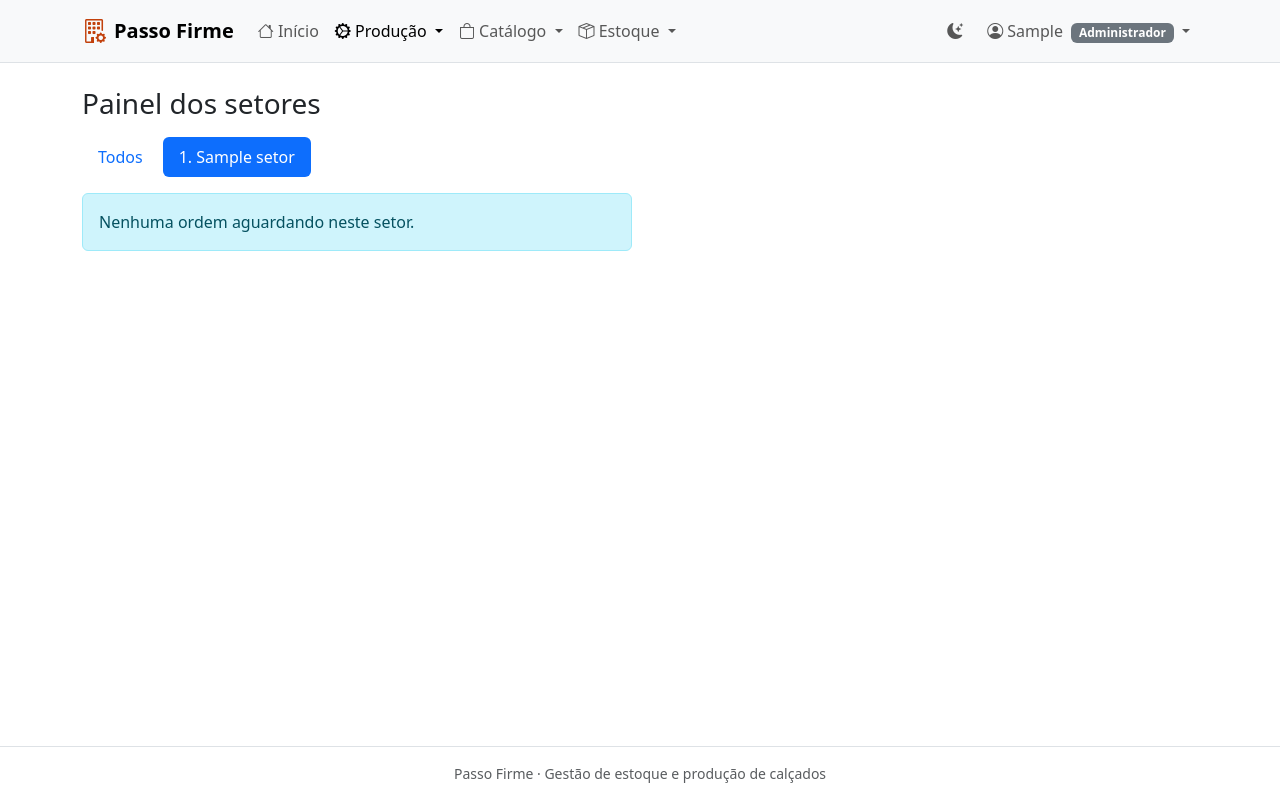
After one commit to vinicius-arantes/gestao-calcados, a Django app: page /producao/painel/ in a window 1280 px wide. The commit adds this page. Run offline with Django 5.2, Linux system fonts and the light colour scheme; a user stored in the database is signed in; tables that the repository leaves empty hold one stand-in row (values such as "Sample post").

Commit message:
feat: painel dos setores com a fila de cada setor

```diff
--- a/producao/urls.py
+++ b/producao/urls.py
@@ -14,4 +14,5 @@ urlpatterns = [
     path('ordens/<int:pk>/concluir/', views.concluir_ordem, name='ordem_concluir'),
     path('ordens/<int:pk>/cancelar/', views.cancelar_ordem, name='ordem_cancelar'),
     path('etapas/<int:pk>/avancar/', views.avancar_etapa, name='etapa_avancar'),
+    path('painel/', views.painel_setores, name='painel'),
 ]
--- a/producao/views.py
+++ b/producao/views.py
@@ -3,7 +3,7 @@ from django.contrib.auth.decorators import login_required, permission_required
 from django.core.exceptions import ValidationError
 from django.db import transaction
 from django.db.models import Q
-from django.shortcuts import get_object_or_404, redirect
+from django.shortcuts import get_object_or_404, redirect, render
 from django.urls import reverse_lazy
 from django.utils import timezone
 from django.utils.http import url_has_allowed_host_and_scheme
@@ -14,7 +14,7 @@ from config.mixins import AcessoMixin, CrudMixin, ExclusaoMixin
 
 from . import services
 from .forms import ConcluirEtapaForm, GradeFormSet, OrdemProducaoForm
-from .models import EtapaOrdem, OrdemProducao
+from .models import EtapaOrdem, OrdemProducao, Setor
 
 
 class OrdemListView(AcessoMixin, ListView):
@@ -186,3 +186,28 @@ def avancar_etapa(request, pk):
     if url_has_allowed_host_and_scheme(destino, allowed_hosts={request.get_host()}):
         return redirect(destino)
     return redirect(etapa.ordem)
+
+
+@login_required
+@permission_required('producao.view_etapaordem', raise_exception=True)
+def painel_setores(request):
+    """Fila de cada setor: ordens em produção cuja etapa atual está no setor."""
+    setores = Setor.objects.filter(ativo=True)
+    setor_id = request.GET.get('setor')
+    if setor_id is None and request.user.perfil.setor_id:
+        setor_id = str(request.user.perfil.setor_id)
+
+    etapas = []
+    ordens = (
+        OrdemProducao.objects.filter(status=OrdemProducao.Status.EM_PRODUCAO)
+        .select_related('modelo', 'cor').prefetch_related('itens')
+        .order_by('-prioridade', 'data_prevista')
+    )
+    for ordem in ordens:
+        etapa = ordem.etapa_atual
+        if etapa and (not setor_id or str(etapa.setor_id) == setor_id):
+            etapas.append(etapa)
+
+    return render(request, 'producao/painel_setores.html', {
+        'setores': setores, 'setor_id': setor_id or '', 'etapas': etapas,
+    })
--- a/templates/includes/menu.html
+++ b/templates/includes/menu.html
@@ -12,6 +12,10 @@
     <li><a class="dropdown-item" href="{% url 'producao:ordem_lista' %}">Ordens de produção</a></li>
     {% if perms.producao.add_ordemproducao %}
     <li><a class="dropdown-item" href="{% url 'producao:ordem_nova' %}">Nova ordem</a></li>
+    {% endif %}
+    {% if perms.producao.view_etapaordem %}
+    <li><hr class="dropdown-divider"></li>
+    <li><a class="dropdown-item" href="{% url 'producao:painel' %}">Painel dos setores</a></li>
     {% endif %}
   </ul>
 </li>
--- /dev/null
+++ b/templates/producao/painel_setores.html
@@ -0,0 +1,37 @@
+{% extends 'base.html' %}
+{% block titulo %}Painel dos setores{% endblock %}
+{% block conteudo %}
+<h1 class="h3 mb-3">Painel dos setores</h1>
+<ul class="nav nav-pills flex-wrap gap-1 mb-3">
+  <li class="nav-item"><a class="nav-link {% if not setor_id %}active{% endif %}" href="?setor=">Todos</a></li>
+  {% for setor in setores %}
+  <li class="nav-item"><a class="nav-link {% if setor_id == setor.pk|stringformat:'s' %}active{% endif %}" href="?setor={{ setor.pk }}">{{ setor.sequencia }}. {{ setor.nome }}</a></li>
+  {% endfor %}
+</ul>
+<div class="row row-cols-1 row-cols-lg-2 g-3">
+  {% for etapa in etapas %}
+  <div class="col">
+    <div class="card h-100 shadow-sm {% if etapa.ordem.atrasada %}border-danger{% endif %}">
+      <div class="card-header d-flex justify-content-between align-items-center">
+        <a class="fw-semibold" href="{{ etapa.ordem.get_absolute_url }}">{{ etapa.ordem.numero }}</a>
+        <span>
+          {% if etapa.ordem.prioridade >= 3 %}<span class="badge text-bg-danger">{{ etapa.ordem.get_prioridade_display }}</span>{% endif %}
+          <span class="badge text-bg-{{ etapa.cor_status }}">{{ etapa.setor }} · {{ etapa.get_status_display }}</span>
+        </span>
+      </div>
+      <div class="card-body">
+        <p class="mb-1">{{ etapa.ordem.modelo }} · {{ etapa.ordem.cor }}</p>
+        <p class="small text-body-secondary mb-3">
+          {{ etapa.ordem.total_pares }} pares ·
+          prazo <span class="{% if etapa.ordem.atrasada %}text-danger fw-semibold{% endif %}">{{ etapa.ordem.data_prevista|date:"d/m/Y" }}</span>
+          {% if etapa.inicio %} · em andamento desde {{ etapa.inicio|date:"d/m H:i" }}{% endif %}
+        </p>
+        {% include 'producao/includes/avancar_etapa.html' %}
+      </div>
+    </div>
+  </div>
+  {% empty %}
+  <div class="col-12"><div class="alert alert-info mb-0">Nenhuma ordem aguardando {% if setor_id %}neste setor{% else %}nos setores{% endif %}.</div></div>
+  {% endfor %}
+</div>
+{% endblock %}
```
